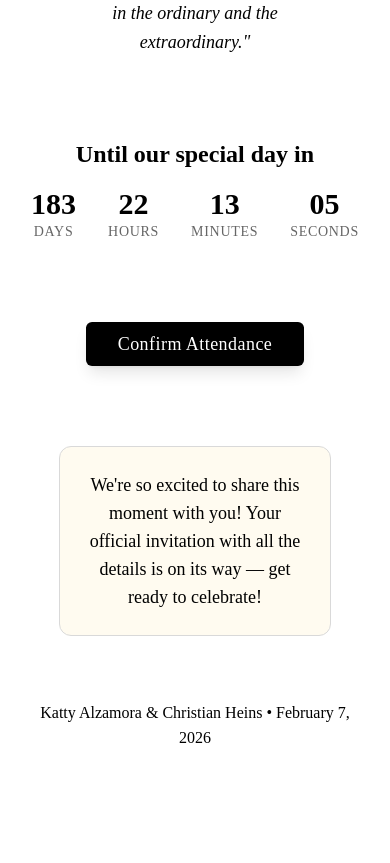
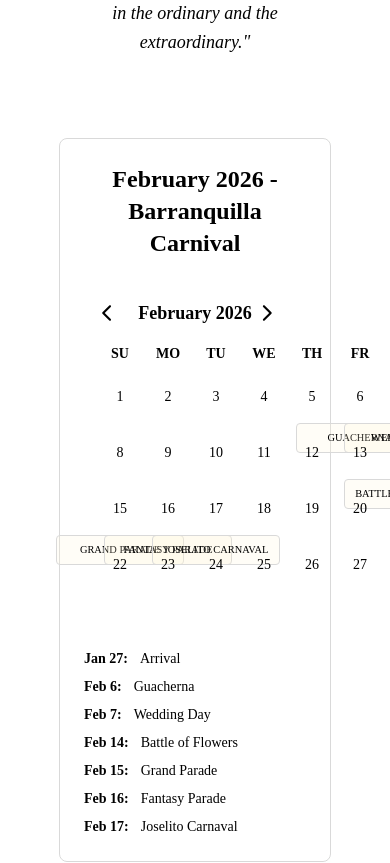
Before and after one commit to alzamorakatty-star/caribbean-love-story, a React (Vite) app: page / in a window 390 px wide. Shown: the part 1200-2063 px from the top of the page. Before the commit the page ends 1974 px from the top, so only its background shows below. Built offline with nearby package versions, Linux system fonts and the light colour scheme.

Commit message:
Refactor: Match calendar typography

```diff
--- /dev/null
+++ b/src/components/WeddingCalendar.tsx
@@ -0,0 +1,112 @@
+import { Calendar } from "@/components/ui/calendar";
+import { es } from 'date-fns/locale';
+import watercolorFlower from '@/assets/watercolor-flower-cool.png';
+
+interface WeddingCalendarProps {
+  isSpanish?: boolean;
+}
+
+const WeddingCalendar = ({ isSpanish = false }: WeddingCalendarProps) => {
+  // Events for February 2026 Carnaval
+  const events = [
+    { date: new Date(2026, 0, 27), label: isSpanish ? "Llegada" : "Arrival" },
+    { date: new Date(2026, 1, 6), label: "Guacherna" },
+    { date: new Date(2026, 1, 7), label: isSpanish ? "Día de la Boda" : "Wedding Day" },
+    { date: new Date(2026, 1, 14), label: isSpanish ? "Batalla de flores" : "Battle of Flowers" },
+    { date: new Date(2026, 1, 15), label: isSpanish ? "Gran Parada" : "Grand Parade" },
+    { date: new Date(2026, 1, 16), label: isSpanish ? "Gran Parada de Fantasía" : "Fantasy Parade" },
+    { date: new Date(2026, 1, 17), label: isSpanish ? "Joselito Carnaval" : "Joselito Carnaval" },
+  ];
+
+  const getEventForDate = (date: Date) => {
+    return events.find(
+      event =>
+        event.date.getDate() === date.getDate() &&
+        event.date.getMonth() === date.getMonth() &&
+        event.date.getFullYear() === date.getFullYear()
+    );
+  };
+
+  return (
+    <div className="relative w-full max-w-2xl mx-auto">
+      {/* Watercolor background */}
+      <div
+        className="absolute inset-0 z-[-1] min-h-full w-full opacity-15"
+        style={{
+          backgroundImage: `url(${watercolorFlower})`,
+          backgroundSize: 'cover',
+          backgroundPosition: 'center',
+          backgroundRepeat: 'no-repeat'
+        }}
+      />
+
+      <div className="bg-background/80 backdrop-blur-sm rounded-lg p-6 border border-border">
+        <h3 className="text-2xl font-playfair font-semibold text-primary text-center mb-6">
+          {isSpanish ? "Febrero 2026 - Carnaval de Barranquilla" : "February 2026 - Barranquilla Carnival"}
+        </h3>
+
+        <Calendar
+          mode="single"
+          month={new Date(2026, 1, 1)} // February 2026
+          locale={isSpanish ? es : undefined}
+          showOutsideDays={true}
+          className="font-playfair"
+          classNames={{
+            months: "flex flex-col sm:flex-row space-y-4 sm:space-x-4 sm:space-y-0",
+            month: "space-y-4",
+            caption: "flex justify-center pt-1 relative items-center mb-4",
+            caption_label: "text-lg font-playfair font-semibold text-primary",
+            nav: "space-x-1 flex items-center",
+            nav_button: "h-8 w-8 bg-transparent p-0 text-primary hover:bg-accent",
+            nav_button_previous: "absolute left-1",
+            nav_button_next: "absolute right-1",
+            table: "w-full border-collapse space-y-1",
+            head_row: "flex",
+            head_cell: "text-primary rounded-md w-12 font-playfair font-semibold text-sm uppercase",
+            row: "flex w-full mt-2",
+            cell: "relative h-auto w-12 text-center text-sm p-0 focus-within:relative focus-within:z-20",
+            day: "h-12 w-12 p-0 font-playfair font-normal hover:bg-accent/50 rounded-md transition-colors",
+            day_selected: "bg-primary text-primary-foreground hover:bg-primary hover:text-primary-foreground",
+            day_today: "bg-accent text-accent-foreground font-semibold",
+            day_outside: "text-muted-foreground opacity-40",
+            day_disabled: "text-muted-foreground opacity-50",
+          }}
+          components={{
+            DayContent: ({ date, ...props }) => {
+              const event = getEventForDate(date);
+              return (
+                <div className="relative w-full h-full flex flex-col items-center justify-center">
+                  <span className="font-playfair text-sm">{date.getDate()}</span>
+                  {event && (
+                    <div className="absolute -bottom-8 left-1/2 transform -translate-x-1/2 w-32 bg-accent/20 rounded px-2 py-1 border border-border">
+                      <p className="text-[0.65rem] font-playfair uppercase text-center text-foreground whitespace-nowrap overflow-hidden text-ellipsis">
+                        {event.label}
+                      </p>
+                    </div>
+                  )}
+                </div>
+              );
+            },
+          }}
+        />
+
+        {/* Event legend */}
+        <div className="mt-12 space-y-2">
+          {events.map((event, idx) => (
+            <div key={idx} className="flex items-center gap-3 text-sm">
+              <span className="font-playfair font-semibold text-primary">
+                {event.date.toLocaleDateString(isSpanish ? 'es-ES' : 'en-US', {
+                  month: 'short',
+                  day: 'numeric'
+                })}:
+              </span>
+              <span className="font-playfair text-foreground">{event.label}</span>
+            </div>
+          ))}
+        </div>
+      </div>
+    </div>
+  );
+};
+
+export default WeddingCalendar;
--- a/src/pages/WeddingPage.tsx
+++ b/src/pages/WeddingPage.tsx
@@ -2,6 +2,7 @@ import { useState } from 'react';
 import { Button } from "@/components/ui/button";
 import CountdownTimer from "@/components/CountdownTimer";
 import RSVPForm from "@/components/RSVPForm";
+import WeddingCalendar from "@/components/WeddingCalendar";
 import { Calendar, MapPin, Languages } from 'lucide-react';
 import watercolorFlower from '@/assets/watercolor-flower-cool.png';
 
@@ -112,6 +113,11 @@ const WeddingPage = () => {
           </blockquote>
         </section>
 
+        {/* Calendar Section */}
+        <section className="py-10 px-6">
+          <WeddingCalendar isSpanish={isSpanish} />
+        </section>
+
         {/* Countdown */}
         <section className="py-10 px-6 text-center">
           <h3 className="text-2xl font-playfair font-semibold text-primary mb-4">
```
